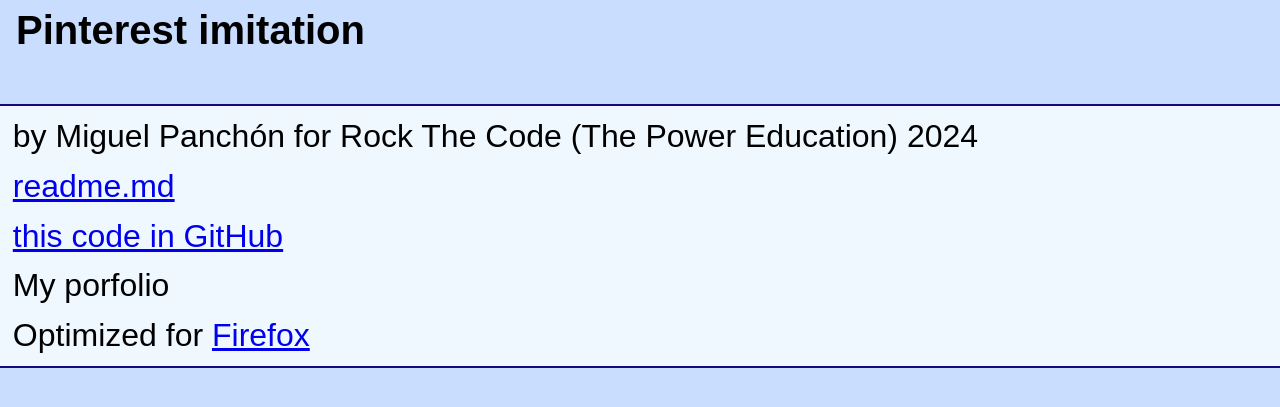
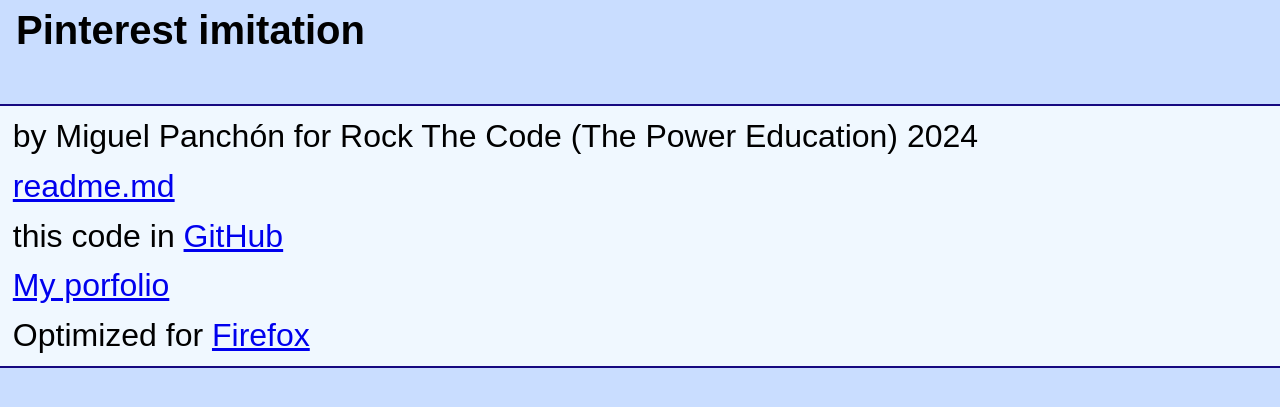
Before and after one commit to miguelpanchon/Pinterest, a website built with Vite: page index.html in a window 1280 px wide. Shown: the part 151-558 px from the top of the page. Built offline with nearby package versions, Linux system fonts and the light colour scheme; no server answers.

Commit message:
commit changes to links in footer and readme file"

```diff
--- a/index.html
+++ b/index.html
@@ -44,8 +44,8 @@
   <footer>
     <p>by Miguel Panchón for Rock The Code (The Power Education) 2024 </p>
     <p><a href="https://github.com/miguelpanchon/Pinterest/blob/main/README.md">readme.md</a></p>
-    <p><a href="https://github.com/miguelpanchon/Pinterest">this code in GitHub</a></p>
-    <p>My porfolio</p>
+    <p>this code in <a href="https://github.com/miguelpanchon/Pinterest">GitHub</a></p>
+    <p><a href="https://miguelpanchon-porfolio.netlify.app/">My porfolio</a></p>
     <p>Optimized for <a href="https://www.mozilla.org/es-ES/firefox/new/">Firefox</a></p>
   </footer>
 
--- a/src/styles/2-styles.css
+++ b/src/styles/2-styles.css
@@ -23,4 +23,5 @@
   background-color:rgb(201, 221, 255);
   height:fit-content;
   font-family: arial;
+  height:fit-content;
 }
```
Also changed, not shown: README.md.
